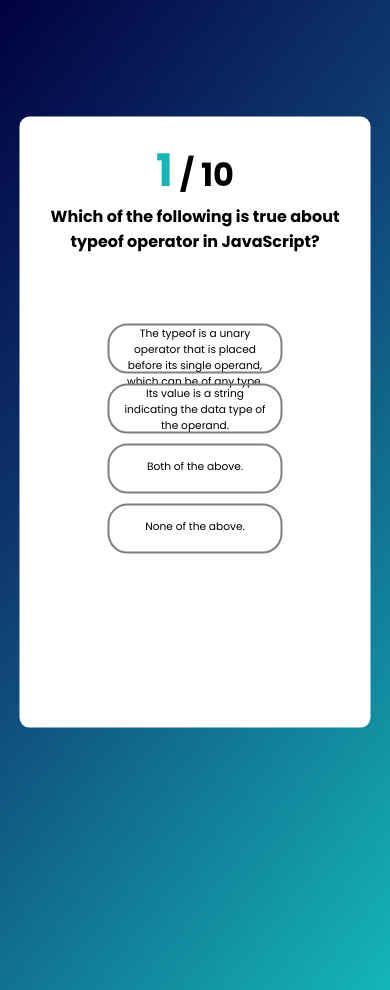
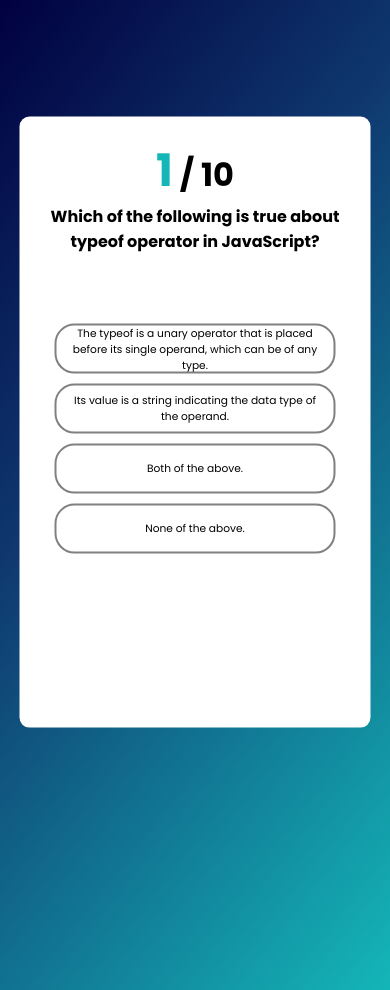
Before and after one commit to jagz5246/Quizzy, a React (Create React App) app: page /#/js in a window 390 px wide. Built offline with nearby package versions, Linux system fonts and the light colour scheme; the HTML template or start-up script is replaced by a standard one; a web font is replaced by a local one.

Commit message:
updat styles

```diff
--- a/src/index.css
+++ b/src/index.css
@@ -296,12 +296,23 @@
   }
   .quiz-flex{
     margin: auto;
+    padding-bottom: 10px;
+  }
+  .answers{
+    width: 80%;
   }
   .answers button{
     font-size: calc(1rem + ((.5vw - 9.68px) * 0.6944));
-    padding: 0px 10px 5px 10px;
+    padding: 0px 10px;
     overflow-wrap: break-word;
+    /* pointer-events: none; */
   }
+  .answers button:hover{
+    transform: none;
+    background-color: white;
+    color: black;
+  }
+
   .take-test{
     background: linear-gradient(128deg, rgba(1,0,64,1) 0%, #0f386f 38%, rgba(20,182,184,1) 100%);;
     font-size: 14px;
@@ -315,6 +326,7 @@
   .questions h2{
     font-size: 1.0em;
   }
+
   .result-container{
     display: flex;
     width: 100%;
```
Also changed, not shown: public/manifest.json.
